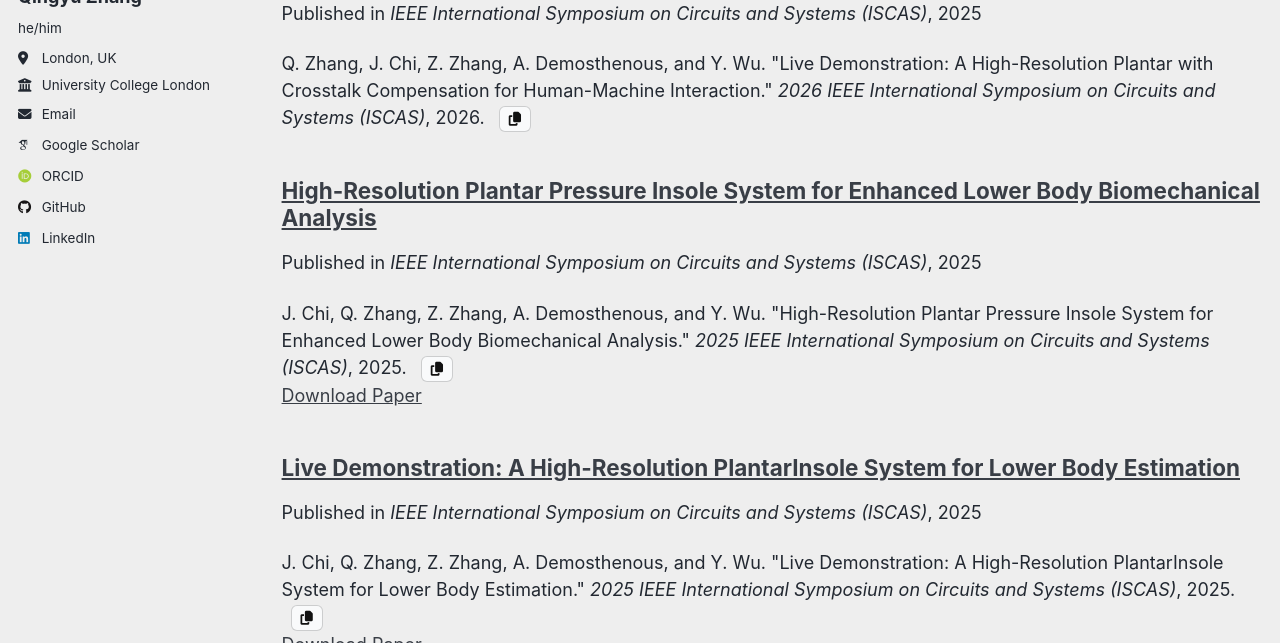
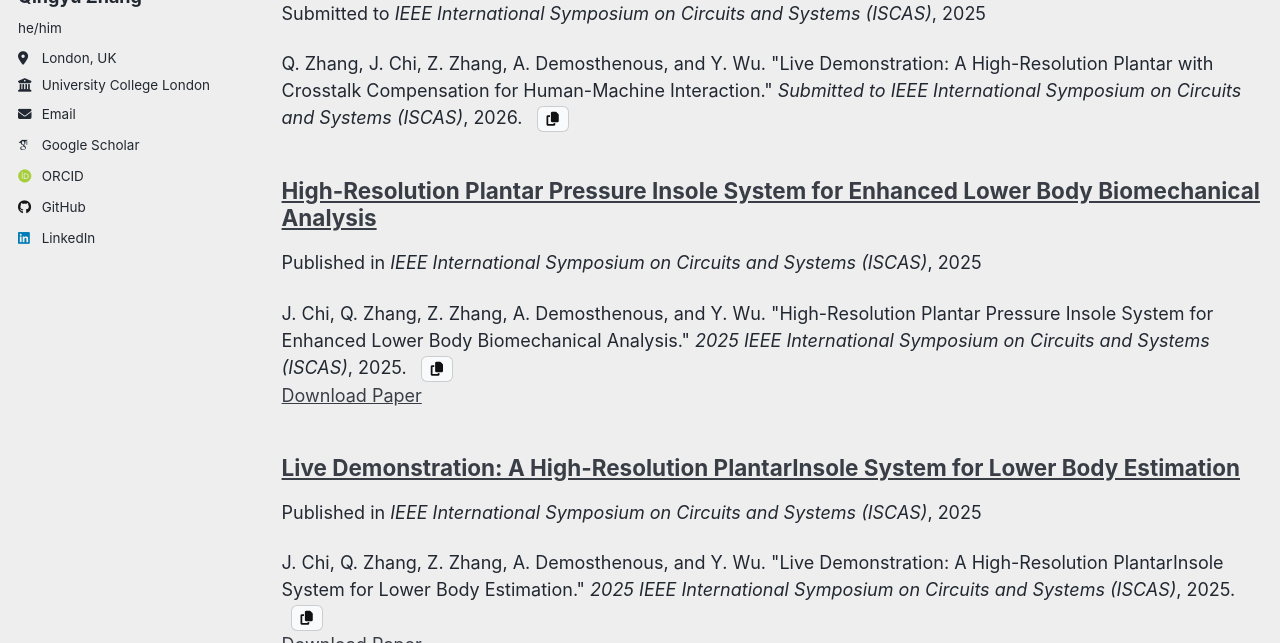
Before and after one commit to alfredzhang98/alfredzhang98.github.io, a Jekyll site: the page built from _pages/publications.html, in a window 1280 px wide and 900 px high, scrolled down 1144 px, cut to the strip 257-900 px from the top of the window. Built offline with Jekyll 4.4.1, drawn with Linux system fonts in a browser that asks for light colours; some web fonts are replaced.

Commit message:
udpate new paper

```diff
--- a/_publications/2025-10-30-iscas-insole-demo.md
+++ b/_publications/2025-10-30-iscas-insole-demo.md
@@ -10,7 +10,7 @@
 # slidesurl: ''
 # paperurl: ''
 # bibtexurl: ''
-citation: 'Q. Zhang, J. Chi, Z. Zhang, A. Demosthenous, and Y. Wu. &quot;Live Demonstration: A High-Resolution Plantar with Crosstalk Compensation for Human-Machine Interaction.&quot; <i>2026 IEEE International Symposium on Circuits and Systems (ISCAS)</i>, 2026.'
+citation: 'Q. Zhang, J. Chi, Z. Zhang, A. Demosthenous, and Y. Wu. &quot;Live Demonstration: A High-Resolution Plantar with Crosstalk Compensation for Human-Machine Interaction.&quot; <i>Submitted to IEEE International Symposium on Circuits and Systems (ISCAS)</i>, 2026.'
 order: 196
 ---
 
```
